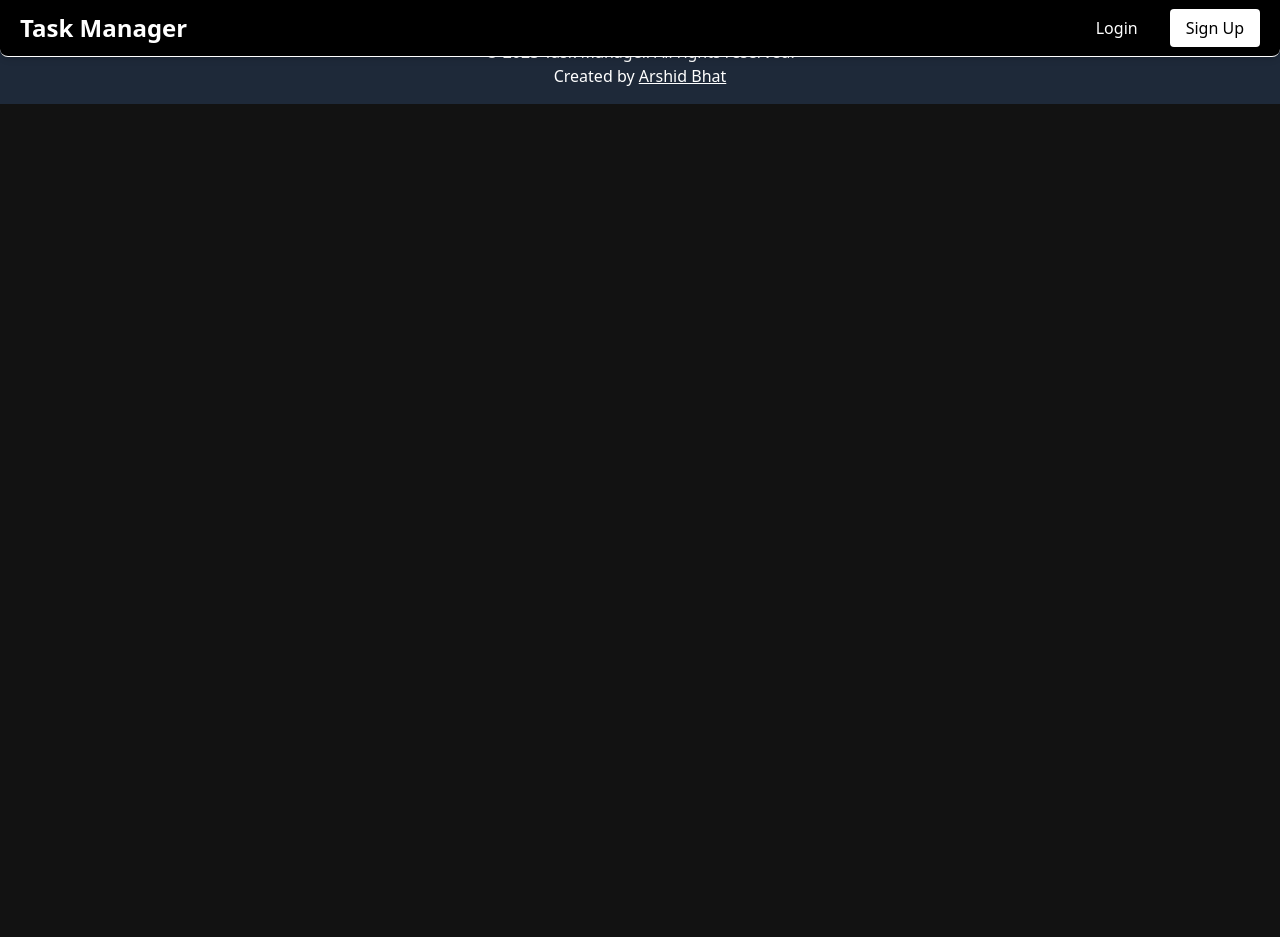
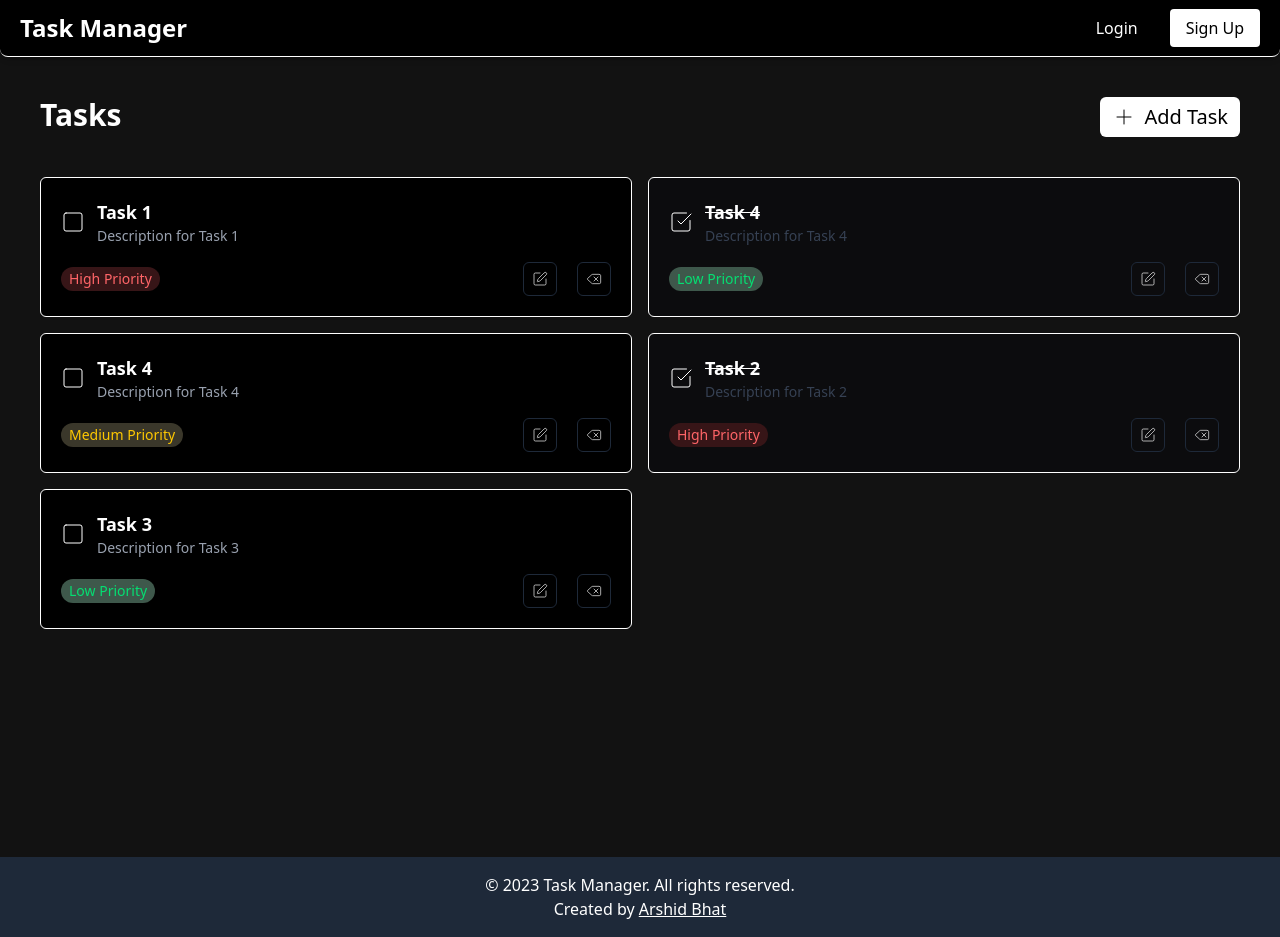
Before and after one commit to bhatarshid/task-manager-app, a React (Vite) app in the folder task-manager-client/: page /dashboard in a window 1280 px wide. Before the commit the page ends 800 px from the top, so only its background shows below. Built offline with nearby package versions, Linux system fonts and the light colour scheme.

Commit message:
dashboard UI completed

```diff
--- /dev/null
+++ b/task-manager-client/src/components/TaskCard.jsx
@@ -0,0 +1,43 @@
+import React from 'react'
+import { Square, Edit, LucideDelete, CheckSquare } from 'lucide-react'
+
+const TaskCard = ({ task }) => {
+  const { title, description, completed, priority } = task
+
+  const priorityStyles = {
+    high: 'text-red-400 bg-[#371517]',
+    medium: 'text-yellow-400 bg-[#3a372a]',
+    low: 'text-green-400 bg-[#3e584b]',
+  }
+
+  return (
+    <div className={`p-5 rounded-md border-[1px] border-white w-full ${completed ? 'bg-[#0C0C0E]' : 'bg-black'}`}>
+      <div className="flex mb-4">
+        {completed ? (
+          <CheckSquare className="stroke-[1px] my-auto" />
+        ) : (
+          <Square className="stroke-[1px] my-auto cursor-pointer" />
+        )}
+        <div className="ml-3">
+          <h1 className={`text-lg font-semibold ${completed ? 'line-through text-gray-500' : ''}`}>{title}</h1>
+          <p className={`text-sm ${completed ? 'text-gray-700' : 'text-gray-400'}`}>{description}</p>
+        </div>
+      </div>
+      <div className="flex flex-row items-center justify-between">
+        <p className={`text-sm py-0.5 px-2 rounded-xl ${priorityStyles[priority]}`}>
+          {priority.charAt(0).toUpperCase() + priority.slice(1)} Priority
+        </p>
+        <div className="flex flex-row items-center space-x-5">
+          <button className="border-[1px] border-gray-800 rounded-md p-2 cursor-pointer hover:bg-gray-900">
+            <Edit className="stroke-1 h-4 w-4" />
+          </button>
+          <button className="border-[1px] border-gray-800 rounded-md p-2 cursor-pointer hover:bg-gray-900">
+            <LucideDelete className="stroke-1 h-4 w-4" />
+          </button>
+        </div>
+      </div>
+    </div>
+  )
+}
+
+export default TaskCard
--- a/task-manager-client/src/components/navbar.jsx
+++ b/task-manager-client/src/components/navbar.jsx
@@ -2,7 +2,7 @@ import React from 'react'
 
 const Navbar = () => {
   return (
-    <div className='flex flex-row justify-between border-b-1 rounded-b-lg px-5 py-1 sm:py-3 fixed top-0 left-0 right-0 shadow-md bg-black'>
+    <div className='flex flex-row justify-between border-b-1 rounded-b-lg px-5 py-1 sm:py-3 top-0 left-0 right-0 shadow-md bg-black'>
       <h1 className='text-sm sm:text-2xl font-semibold sm:font-bold text-center'>Task Manager</h1>
       <div className='flex space-x-4'>
         <button>
--- a/task-manager-client/src/pages/Dashboard.jsx
+++ b/task-manager-client/src/pages/Dashboard.jsx
@@ -1,8 +1,35 @@
 import React from 'react'
+import { Plus, Square, Edit, LucideDelete } from 'lucide-react'
+import TaskCard from '../components/TaskCard'
 
 const Dashboard = () => {
+  const tasks = [
+    { id: 1, title: 'Task 1', description: 'Description for Task 1', completed: false, priority: 'high' },
+    { id: 5, title: 'Task 4', description: 'Description for Task 4', completed: true, priority: 'low' },
+    { id: 6, title: 'Task 4', description: 'Description for Task 4', completed: false, priority: 'medium' },
+    { id: 2, title: 'Task 2', description: 'Description for Task 2', completed: true, priority: 'high' },
+    { id: 3, title: 'Task 3', description: 'Description for Task 3', completed: false, priority: 'low' },
+  ];
+
+  const handleClick = () => {
+    console.log('Add Task button clicked')
+    // Add your logic to navigate to the Add Task page or open a modal here
+  }
   return (
-    <div>Dashboard</div>
+    <div className="flex flex-col min-h-screen w-full p-10 space-y-10">
+      <div className='flex flex-row justify-between w-full'>
+        <h1 className='text-3xl font-bold'>Tasks</h1>
+        <button onClick={handleClick} className='text-xl bg-white text-black px-3 py-1 rounded-md cursor-pointer flex items-center justify-center h-10'>
+          <Plus className='stroke-[1px]' />
+          <p className='font-normal ml-2'>Add Task</p>
+        </button>
+      </div>
+      <div className='grid sm:grid-cols-2 gap-4'>
+        {tasks.map((task) => (
+          <TaskCard key={task.id} task={task} />
+        ))}
+      </div>
+    </div>
   )
 }
 
--- a/task-manager-client/src/pages/Login.jsx
+++ b/task-manager-client/src/pages/Login.jsx
@@ -1,7 +1,9 @@
 import React, { useState } from 'react'
-import { Link } from 'react-router-dom'
+import { Link, useNavigate } from 'react-router-dom'
 
 const Login = () => {
+  const navigate = useNavigate()
+
   const [formData, setFormData] = useState({
     email: '',
     password: '',
@@ -18,10 +20,11 @@ const Login = () => {
   const handleSubmit = (e) => {
     e.preventDefault()
     console.log(formData)
+    navigate('/dashboard')
   }
 
   return (
-    <div className='flex items-center justify-center min-h-screen w-full pt-30 pb-12'>
+    <div className='flex items-center justify-center min-h-screen w-full pt-6 pb-12'>
       <div className='flex flex-col items-center justify-center w-full'>
         <h1 className='text-xl font-bold my-1'>Task Manager</h1>
         <h1 className='text-2xl font-bold my-1'>Welcome back</h1>
--- a/task-manager-client/src/pages/Signup.jsx
+++ b/task-manager-client/src/pages/Signup.jsx
@@ -23,7 +23,7 @@ const Signup = () => {
   }
 
   return (
-    <div className='flex items-center justify-center min-h-screen w-full pt-30 pb-12'>
+    <div className='flex items-center justify-center min-h-screen w-full pt-6 pb-12'>
       <div className='flex flex-col items-center justify-center w-full'>
         <h1 className='text-xl font-bold my-1'>Task Manager</h1>
         <h1 className='text-2xl font-bold my-1'>Create an account</h1>
```
